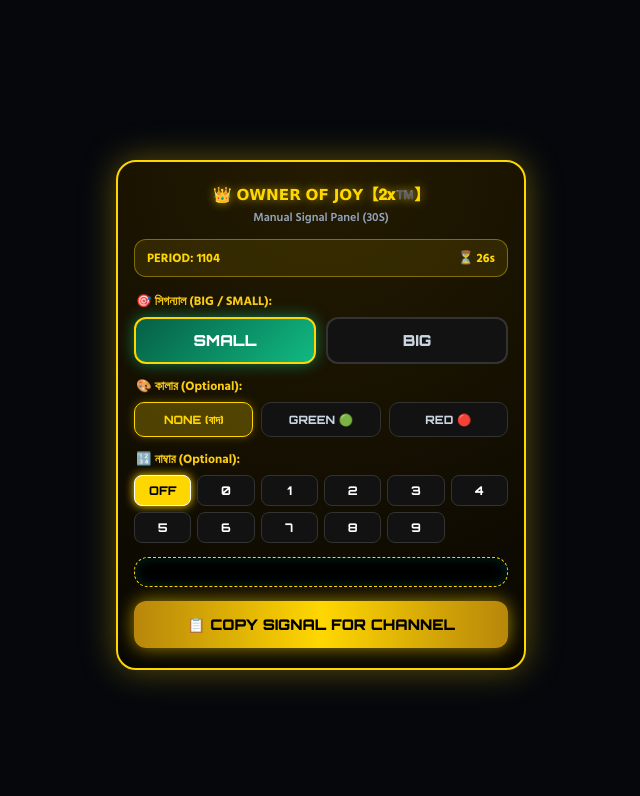
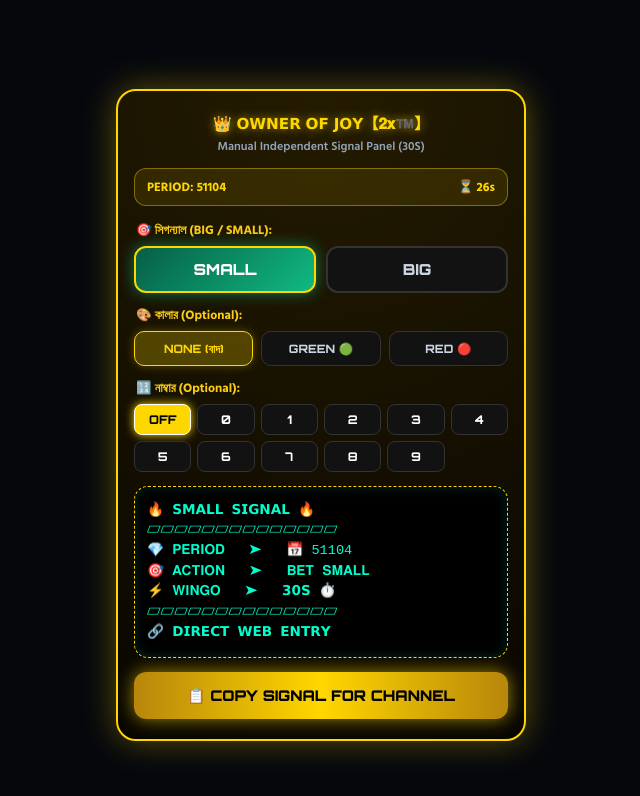
Before and after one commit to johirul22369/Outotextai, a plain HTML site: page index.html in a window 1280 px wide. Both pictures are taken after a click on the button "📋 COPY SIGNAL FOR CHANNEL". Shown: the whole page, without its empty margins (319-959 px from the left). Drawn offline with Linux system fonts and the light colour scheme.

Commit message:
♚𝗢𝗪𝗡𝗘𝗥 𝗢𝗙 𝗝𝗢𝗬【𝟐𝐱™️】

```diff
--- a/index.html
+++ b/index.html
@@ -214,7 +214,7 @@
     <div class="panel-box">
         <div class="panel-header">
             <h2>👑 𝗢𝗪𝗡𝗘𝗥 𝗢𝗙 𝗝𝗢𝗬【𝟐𝐱™️】</h2>
-            <p>Manual Signal Panel (30S)</p>
+            <p>Manual Independent Signal Panel (30S)</p>
         </div>
 
         <div class="status-bar">
@@ -256,15 +256,16 @@
             📋 COPY SIGNAL FOR CHANNEL
         </button>
 
-        <div class="toast" id="toastMsg">✅ সফলভাবে কপি হয়েছে!</div>
+        <div class="toast" id="toastMsg">✅ লিংক হাইডসহ কপি হয়েছে! চ্যানেলে পেস্ট করুন।</div>
     </div>
 
     <script>
         let selectedSize = 'SMALL';
         let selectedColor = 'NONE';
         let selectedNum = 'NONE';
-        let currentPeriodNum = '';
-        let fullSignalText = '';
+        let shortPeriodNum = '';
+        let plainClipboardContent = '';
+        let htmlClipboardContent = '';
 
         function selectSize(size) {
             selectedSize = size;
@@ -298,59 +299,87 @@
             } else if (selectedColor === 'RED') {
                 extraParts.push("🔴");
             }
+            if (selectedNum !== 'NONE') {
+                extraParts.push(`(${selectedNum})`);
+            }
 
             let finalAction = actionText;
             if (extraParts.length > 0) {
                 finalAction += ` ${extraParts.join(' ')}`;
             }
 
-            fullSignalText = `${topTitle}\n` +
+            // স্ক্রিনের প্রিভিউ টেক্সট (পিরিয়ড নাম্বার শুধু শেষ ৫ ডিজিট দেখাবে)
+            let previewText = `${topTitle}\n` +
                               `▱▱▱▱▱▱▱▱▱▱▱▱▱▱\n` +
-                             `💎 𝐏𝐄𝐑𝐈𝐎𝐃   ➤   📅 ${currentPeriodNum}\n` +
+                              `💎 𝐏𝐄𝐑𝐈𝐎𝐃   ➤   📅 ${shortPeriodNum}\n` +
                               `🎯 𝐀𝐂𝐓𝐈𝐎𝐍   ➤   ${finalAction}\n` +
                               `⚡ 𝐖𝐈𝐍𝐆𝐎   ➤   𝟯𝟬𝗦 ⏱️\n` +
                               `▱▱▱▱▱▱▱▱▱▱▱▱▱▱\n` +
-                             `🔗 𝗗𝗜𝗥𝗘𝗖𝗧 𝗪𝗘𝗕 𝗘𝗡𝗧𝗥𝗬\n` +
-                             `https://hgnice.bet/#/register?invitationCode=68758106622`;
+                              `🔗 𝗗𝗜𝗥𝗘𝗖𝗧 𝗪𝗘𝗕 𝗘𝗡𝗧𝗥𝗬`;
 
-            document.getElementById('signalBoxinnerText') = fullSignalText;
-            document.getElementById('signalBox').innerText = fullSignalText;
+            document.getElementById('signalBox').innerText = previewText;
+
+            // প্লেন টেক্সট কপি কন্টেন্ট
+            plainClipboardContent = previewText;
+
+            // টেলিগ্রামের জন্য হাইপারলিংক ফরম্যাট (লিংক হাইড করা থাকবে)
+            htmlClipboardContent = `${topTitle}\n` +
+                                   `▱▱▱▱▱▱▱▱▱▱▱▱▱▱\n` +
+                                   `💎 𝐏𝐄𝐑𝐈𝐎𝐃   ➤   📅 ${shortPeriodNum}\n` +
+                                   `🎯 𝐀𝐂𝐓𝐈𝐎𝐍   ➤   ${finalAction}\n` +
+                                   `⚡ 𝐖𝐈𝐍𝐆𝐎   ➤   𝟯𝟬𝗦 ⏱️\n` +
+                                   `▱▱▱▱▱▱▱▱▱▱▱▱▱▱\n` +
+                                   `<a href="https://hgnice.bet/#/register?invitationCode=68758106622">🔗 𝗗𝗜𝗥𝗘𝗖𝗧 𝗪𝗘𝗕 𝗘𝗡𝗧𝗥𝗬</a>`;
         }
 
         function updateTimerAndPeriod() {
             const now = new Date();
-            const year = now.getUTCFullYear();
-            const month = String(now.getUTCMonth() + 1).padStart(2, '0');
-            const day = String(now.getUTCDate()).padStart(2, '0');
-
             const totalDaySeconds = now.getUTCHours() * 3600 + now.getUTCMinutes() * 60 + now.getUTCSeconds();
             const totalPeriods30s = Math.floor(totalDaySeconds / 30);
 
             const sequenceNumber = totalPeriods30s + 1;
-            const shortPeriod = String(sequenceNumber).slice(-5);
+            // উইনগো গেমের মতো শেষ ৫ ডিজিট পিরিয়ড নাম্বার বের করা (যেমন: 50728)
+            const exactShortPeriod = String(50000 + (sequenceNumber % 50000));
 
-            const newPeriod = `${year}${month}${day}${sequenceNumber}`;
             const remainingSecs = 30 - (totalDaySeconds % 30);
 
             document.getElementById('timerDisplay').innerText = `⏳ ${remainingSecs}s`;
-            document.getElementById('livePeriodLabel').innerText = `PERIOD: ${shortPeriod}`;
+            document.getElementById('livePeriodLabel').innerText = `PERIOD: ${exactShortPeriod}`;
 
-            if (newPeriod !== currentPeriodNum) {
-                currentPeriodNum = newPeriod;
+            if (exactShortPeriod !== shortPeriodNum) {
+                shortPeriodNum = exactShortPeriod;
                 buildSignalText();
             }
         }
 
         function copySignalText() {
-            navigator.clipboard.writeText(fullSignalText).then(() => {
+            if (navigator.clipboard && window.ClipboardItem) {
+                const textBlob = new Blob([plainClipboardContent], { type: 'text/plain' });
+                const htmlBlob = new Blob([htmlClipboardContent], { type: 'text/html' });
+                const clipboardItem = new ClipboardItem({ 'text/plain': textBlob, 'text/html': htmlBlob });
+
+                navigator.clipboard.write([clipboardItem]).then(() => {
+                    showToast();
+                }).catch(() => {
+                    fallbackCopy();
+                });
+            } else {
+                fallbackCopy();
+            }
+        }
+
+        function fallbackCopy() {
+            navigator.clipboard.writeText(plainClipboardContent).then(() => {
+                showToast();
+            });
+        }
+
+        function showToast() {
             const toast = document.getElementById('toastMsg');
             toast.style.display = 'block';
             setTimeout(() => {
                 toast.style.display = 'none';
             }, 1800);
-            }).catch(err => {
-                alert("ਕপি করতে সমস্যা হয়েছে!");
-            });
         }
 
         setInterval(updateTimerAndPeriod, 1000);
```
Lines whose indentation alone changed are shown as unchanged.
